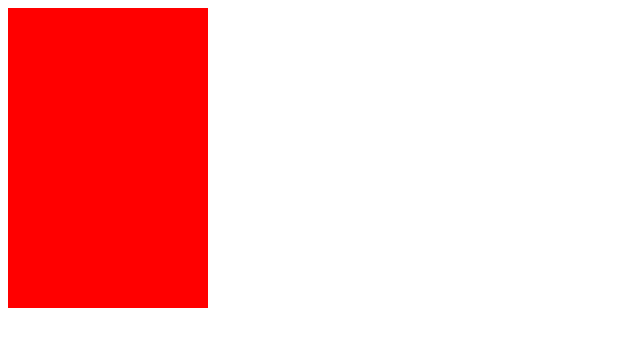
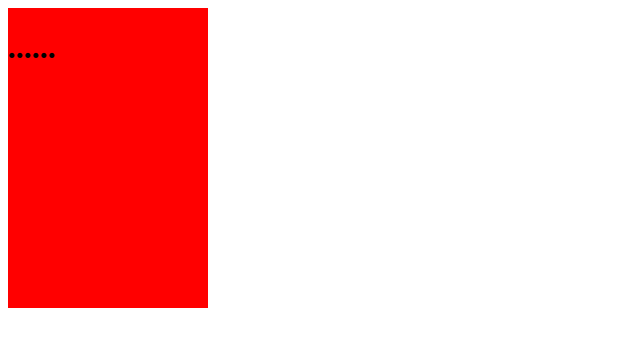
Before and after one commit to Prashant-wandhekar/project2, a plain HTML site: page index.html in a window 1280 px wide. Shown: the full height of the page, 0-640 px from the left. Drawn offline with Linux system fonts and the light colour scheme.

Commit message:
Added dot

```diff
--- a/index.html
+++ b/index.html
@@ -14,6 +14,8 @@
     </style>
 </head>
 <body>
-    <div class="prasad"></div>
+    <div class="prasad">
+        <h1>......</h1>
+    </div>
 </body>
 </html>
```
